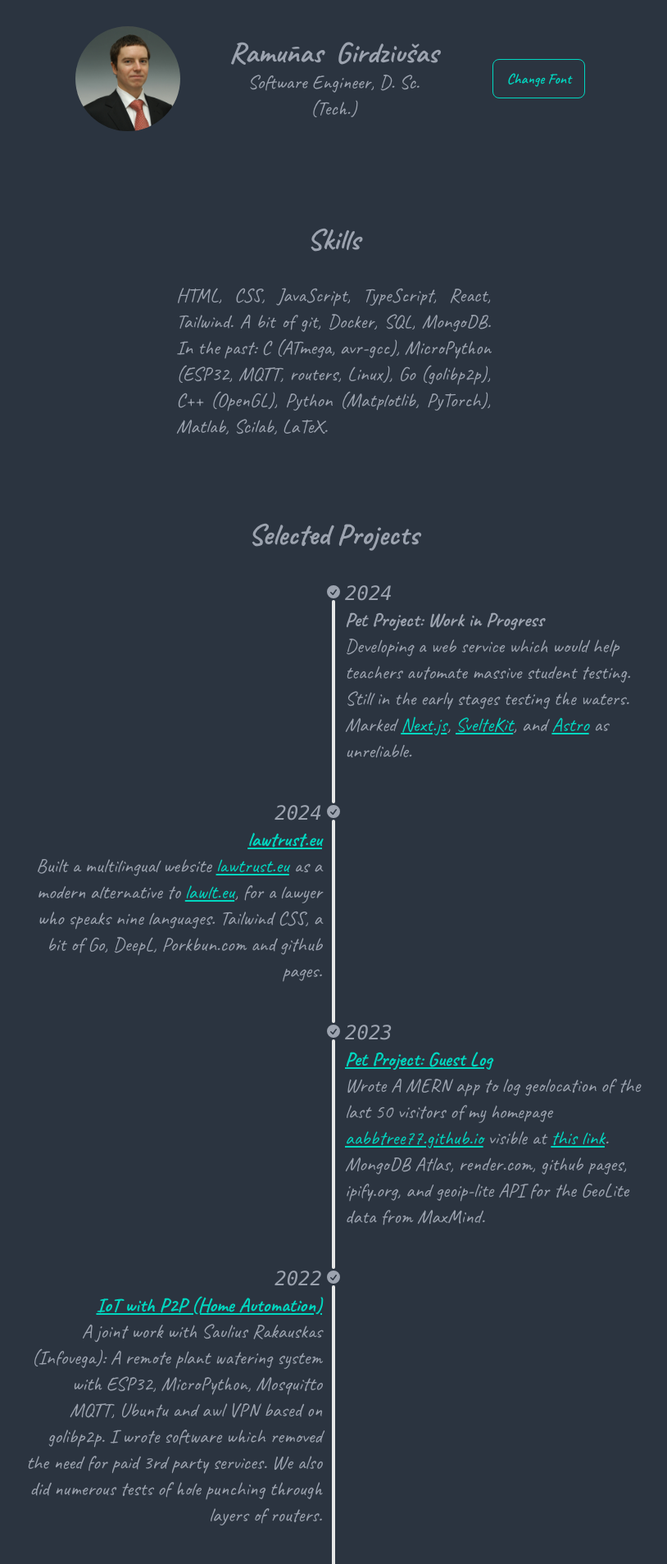
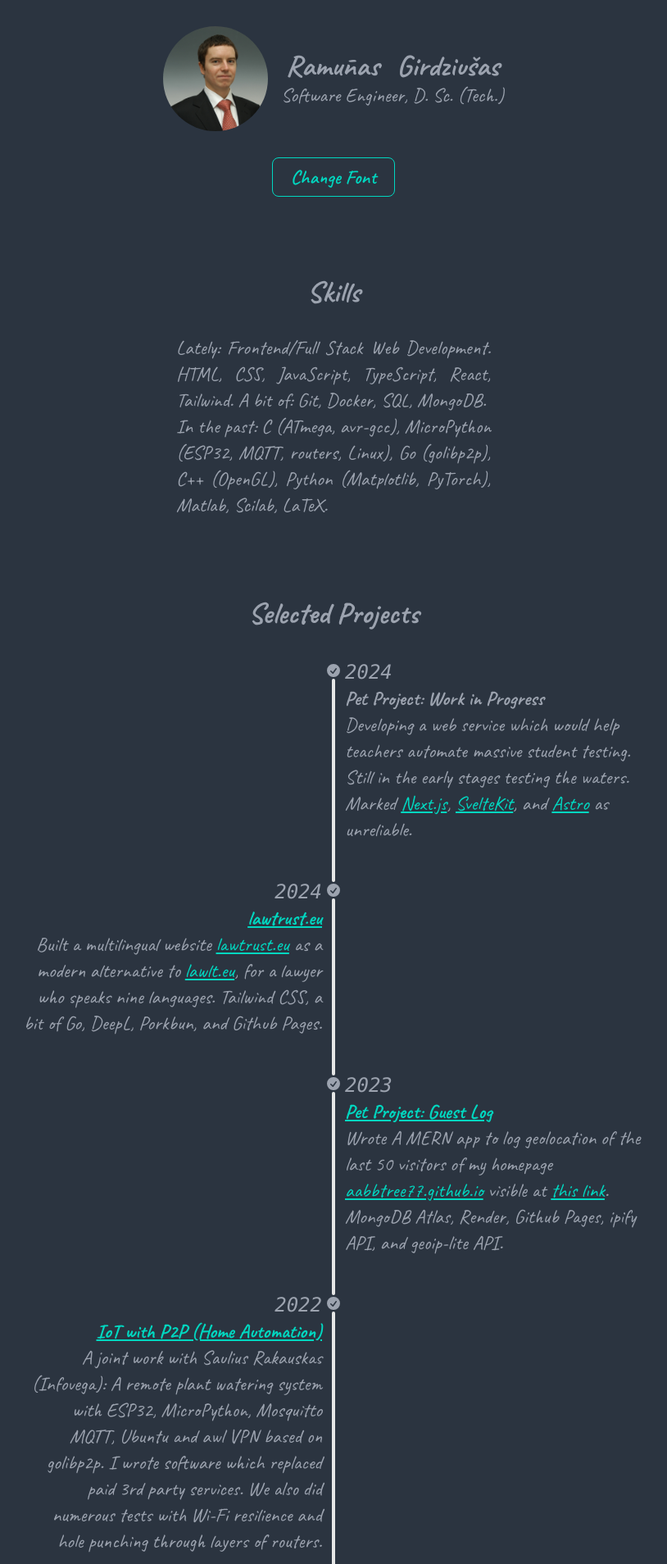
Before and after one commit to aabbtree77/cv, a React (Vite) app: page / in a window 1280 px wide. Shown: the top 1908 px of the page at 82% size, without its empty margins (233-1047 px from the left). Built offline with nearby package versions, Linux system fonts and the light colour scheme.

Commit message:
responsive

```diff
--- a/package.json
+++ b/package.json
@@ -25,6 +25,8 @@
     "eslint-plugin-react-hooks": "^4.6.0",
     "eslint-plugin-react-refresh": "^0.4.6",
     "postcss": "^8.4.38",
+    "prettier": "^3.3.2",
+    "prettier-plugin-tailwindcss": "^0.6.3",
     "tailwindcss": "^3.4.3",
     "typescript": "^5.2.2",
     "vite": "^5.2.0"
--- a/src/App.tsx
+++ b/src/App.tsx
@@ -8,7 +8,7 @@ import "./App.css";
 function App() {
   return (
     <div className="bg-neutral">
-      <div className="mx-auto w-11/12 lg:w-3/5 gap-4 lg:gap-24 flex flex-col items-center text-gray-400">
+      <div className="mx-auto flex w-11/12 flex-col items-center gap-4 text-gray-400 lg:w-3/5 lg:gap-24">
         <Header />
         <DX />
         <Portfolio />
--- a/src/components/DX.tsx
+++ b/src/components/DX.tsx
@@ -5,9 +5,15 @@ const DX: React.FC = () => {
     <div className="container mx-auto flex flex-col gap-4 lg:gap-8 lg:w-1/2">
       <div className="text-4xl font-bold text-center">Skills</div>
       <div className="text-2xl text-justify">
-      HTML, CSS, JavaScript, TypeScript, React, Tailwind. A bit of git, Docker, SQL, MongoDB. In the past: C
-        (ATmega, avr-gcc), MicroPython (ESP32, MQTT, routers, Linux), Go (golibp2p), C++ (OpenGL),
-        Python (Matplotlib, PyTorch), Matlab, Scilab, LaTeX.
+        <p>
+          Lately: Frontend/Full Stack Web Development. HTML, CSS, JavaScript,
+          TypeScript, React, Tailwind. A bit of: Git, Docker, SQL, MongoDB.
+        </p>{" "}
+        <p>
+          In the past: C (ATmega, avr-gcc), MicroPython (ESP32, MQTT, routers,
+          Linux), Go (golibp2p), C++ (OpenGL), Python (Matplotlib, PyTorch),
+          Matlab, Scilab, LaTeX.
+        </p>
       </div>
     </div>
   );
--- a/src/components/Footer.tsx
+++ b/src/components/Footer.tsx
@@ -2,10 +2,8 @@ import React from "react";
 
 const Footer: React.FC = () => {
   return (
-    <footer className="bg-neutral text-neutral-content p-4 text-center">
-      <div className="max-w-screen-lg mx-auto">
-        <p>Last update: June 2024</p>
-      </div>
+    <footer className="max-w-screen-lg mx-auto p-4 text-xl">
+      <p>Last update: June 2024</p>
     </footer>
   );
 };
--- a/src/components/Header.tsx
+++ b/src/components/Header.tsx
@@ -4,14 +4,14 @@ import ToggleFont from "./ToggleFont";
 const Header: React.FC = () => {
   return (
     <div className="flex flex-col gap-4 mt-4 2xl:mt-16">
-      <div className="grid grid-cols-1 sm:grid-cols-3 gap-4 items-center justify-items-center p-4">
+      <div className="flex flex-row gap-4 items-center justify-center p-4">
         <img
           src="assets/rg.jpg"
           alt="Ramūnas Girdziušas"
           className="w-16 h-16 lg:w-32 lg:h-32 rounded-full"
         />
         <div className="flex flex-col">
-        <div className="flex flex-row items-center justify-items-evenly gap-2 xl:gap-4">
+          <div className="flex flex-row items-center justify-evenly gap-2 xl:gap-4">
             <p className="text-4xl font-bold">Ramūnas</p>
             <p className="text-4xl font-bold">Girdziušas</p>
           </div>
@@ -20,13 +20,9 @@ const Header: React.FC = () => {
             Software Engineer, D. Sc. (Tech.)
           </div>
         </div>
-
-        <div className="text-right">
-          <ToggleFont />
-        </div>
       </div>
 
-
+      <ToggleFont />
     </div>
   );
 };
--- a/src/components/PortfolioTimeline.tsx
+++ b/src/components/PortfolioTimeline.tsx
@@ -30,19 +30,21 @@ const PortfolioTimeline: React.FC = () => {
             href="https://github.com/ugurkellecioglu/next-14-lucia-auth-postgresql-drizzle-typescript-example/issues/1"
           >
             Next.js
-          </a>{", "}
+          </a>
+          {", "}
           <a
             className="link link-accent"
             href="https://github.com/edwardspresume/sveltekit-lucia-auth-v3-example/issues/3"
           >
             SvelteKit
-          </a>{", "}
+          </a>
+          {", "}
           and{" "}
           <a
             className="link link-accent"
             href="https://github.com/aabbtree77/session-auth-starter"
           >
-          Astro
+            Astro
           </a>{" "}
           as unreliable.
         </div>
@@ -83,7 +85,7 @@ const PortfolioTimeline: React.FC = () => {
             lawlt.eu
           </a>
           , for a lawyer who speaks nine languages. Tailwind CSS, a bit of Go,
-          DeepL, Porkbun.com and github pages.
+          DeepL, Porkbun, and Github Pages.
         </div>
         <hr />
       </li>
@@ -125,8 +127,7 @@ const PortfolioTimeline: React.FC = () => {
           >
             this link
           </a>
-          . MongoDB Atlas, render.com, github pages, ipify.org, and geoip-lite
-          API for the GeoLite data from MaxMind.
+          . MongoDB Atlas, Render, Github Pages, ipify API, and geoip-lite API.
         </div>
         <hr />
       </li>
@@ -158,9 +159,9 @@ const PortfolioTimeline: React.FC = () => {
           </div>
           A joint work with Saulius Rakauskas (Infovega): A remote plant
           watering system with ESP32, MicroPython, Mosquitto MQTT, Ubuntu and
-          awl VPN based on golibp2p. I wrote software which removed the need for
-          paid 3rd party services. We also did numerous tests of hole punching
-          through layers of routers.
+          awl VPN based on golibp2p. I wrote software which replaced paid 3rd
+          party services. We also did numerous tests with Wi-Fi resilience and
+          hole punching through layers of routers.
         </div>
         <hr />
       </li>
@@ -224,7 +225,7 @@ const PortfolioTimeline: React.FC = () => {
           </div>
           A joint work with Saulius Rakauskas (Infovega). We have been
           maintaining a real factory machine since February 2020 (last update
-          February 2024). I wrote a microcontroller code in C (avr-gcc).
+          February 2024). I wrote microcontroller code in C (avr-gcc).
         </div>
         <hr />
       </li>
--- a/src/components/ToggleFont.tsx
+++ b/src/components/ToggleFont.tsx
@@ -15,7 +15,7 @@ const ToggleFont: React.FC = () => {
 
   return (
     <button
-      className="text-lg 2xl:text-2xl btn btn-outline btn-accent"
+      className="w-1/2 lg:w-1/3 mx-auto text-2xl btn btn-outline btn-accent"
       onClick={toggleFont}
     >
       Change Font
--- a/src/index.css
+++ b/src/index.css
@@ -1,7 +1,6 @@
 /* uncomment outline to debug CSS */
 
 /* set html, body, root if this is needed*/
-
 
 /*
 
```
Also changed, not shown: 2 other files (tests, documents, lock files or other folders). Lines whose indentation alone changed are shown as unchanged.
